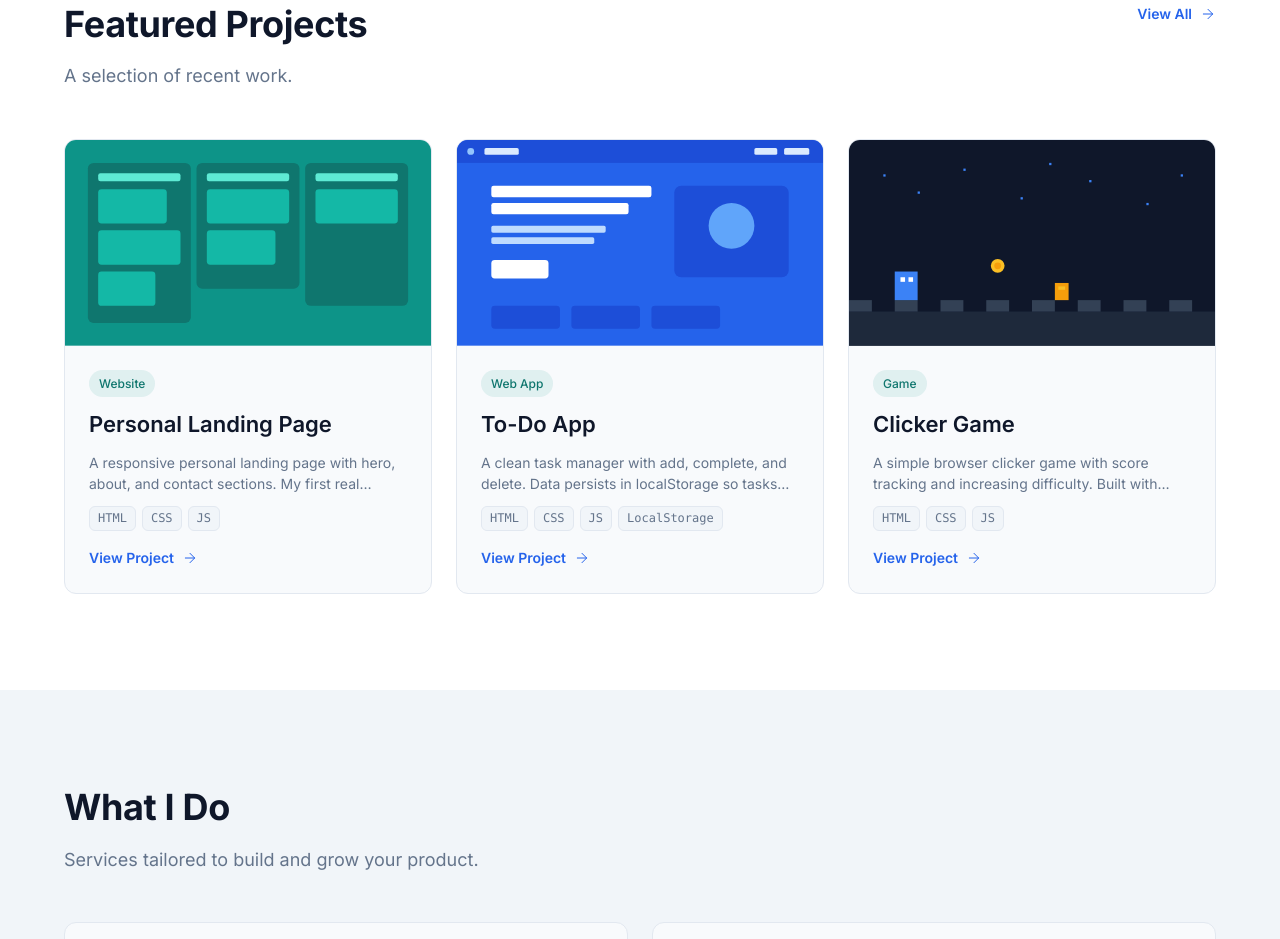
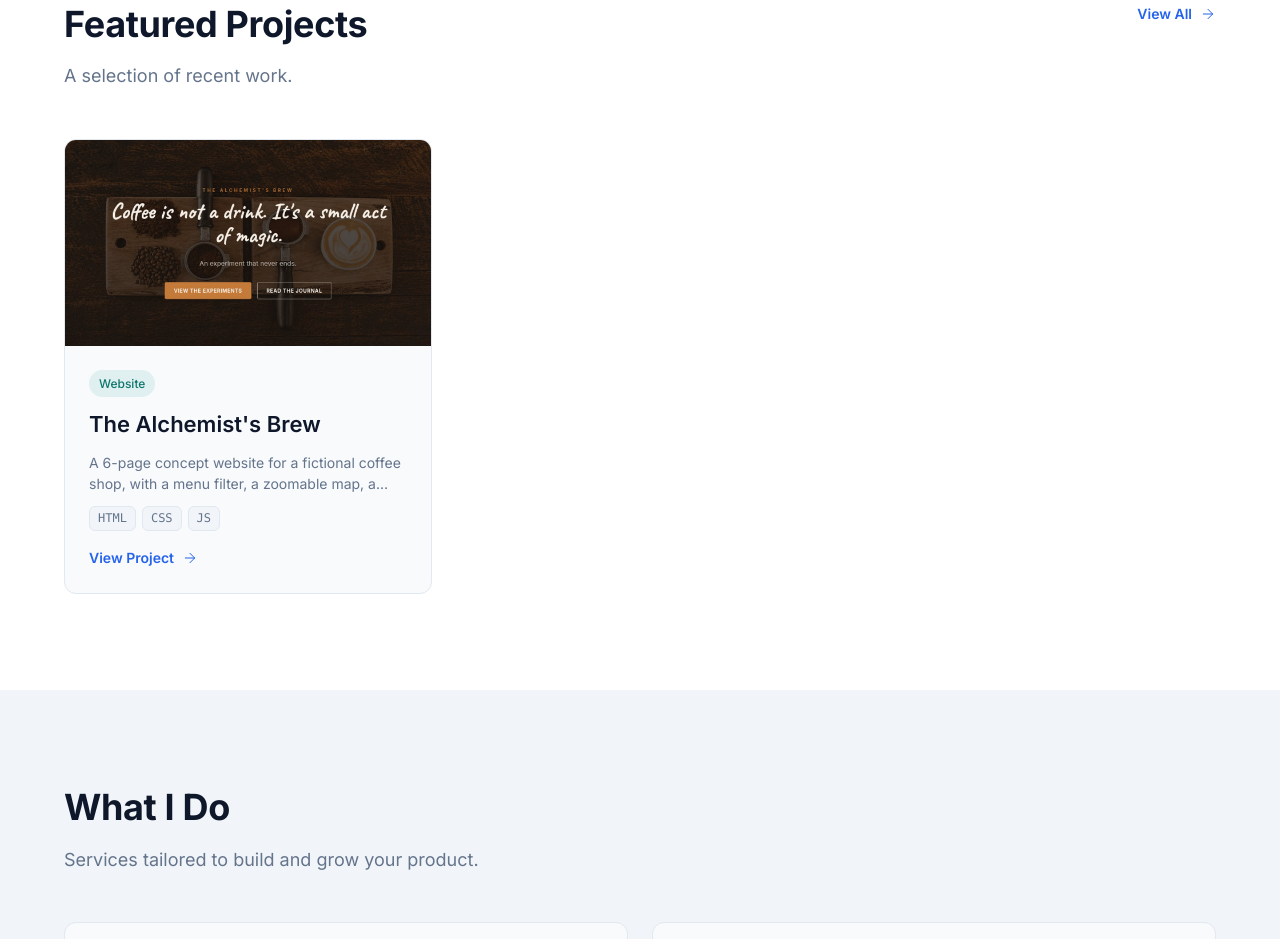
Before and after one commit to NainNaqvi-dev/Portfolio-website, a plain HTML site: page index.html in a window 1280 px wide. Shown: the part 1022-1961 px from the top of the page. Drawn offline with Linux system fonts and the light colour scheme.

Commit message:
Add files via upload

```diff
--- a/index.html
+++ b/index.html
@@ -310,67 +310,21 @@
         <!-- Project cards -->
         <div class="card-grid">
 
-
-          <!-- Project 1: Personal Landing Page -->
+          <!-- Project 1: The Alchemist's Brew -->
 <article class="card project-card reveal">
   <div class="project-card__media">
-    <svg viewBox="0 0 640 360" preserveAspectRatio="xMidYMid slice" role="img" aria-label="Personal Landing Page preview"><use href="#img-taskflow"/></svg>
+    <img src="alchemists-brew-preview.jpg" width="1280" height="720" alt="The Alchemist's Brew home page: a coffee-shop concept website with a hero photo of coffee beans, an espresso portafilter and a latte" style="width:100%;height:100%;object-fit:cover;display:block;" loading="lazy">
   </div>
   <div class="project-card__body">
     <span class="tag">Website</span>
-    <h3 class="h4">Personal Landing Page</h3>
-    <p class="small text-muted clamp-2">A responsive personal landing page with hero, about, and contact sections. My first real project — built with plain HTML, CSS, and vanilla JS.</p>
+    <h3 class="h4">The Alchemist's Brew</h3>
+    <p class="small text-muted clamp-2">A 6-page concept website for a fictional coffee shop, with a menu filter, a zoomable map, a guestbook and a daily guessing game. Built with plain HTML, CSS, and vanilla JS.</p>
     <div class="tech-badges">
       <span class="tech-badge">HTML</span>
       <span class="tech-badge">CSS</span>
       <span class="tech-badge">JS</span>
     </div>
     <a href="project1.html" class="btn-text">
-      View Project
-      <svg class="icon icon-sm" aria-hidden="true"><use href="#i-arrow-right"/></svg>
-    </a>
-  </div>
-</article>
-
-
-          <!-- Project 2: To-Do App -->
-<article class="card project-card reveal">
-  <div class="project-card__media">
-    <svg viewBox="0 0 640 360" preserveAspectRatio="xMidYMid slice" role="img" aria-label="To-Do App preview"><use href="#img-lumen"/></svg>
-  </div>
-  <div class="project-card__body">
-    <span class="tag">Web App</span>
-    <h3 class="h4">To-Do App</h3>
-    <p class="small text-muted clamp-2">A clean task manager with add, complete, and delete. Data persists in localStorage so tasks survive refresh.</p>
-    <div class="tech-badges">
-      <span class="tech-badge">HTML</span>
-      <span class="tech-badge">CSS</span>
-      <span class="tech-badge">JS</span>
-      <span class="tech-badge">LocalStorage</span>
-    </div>
-    <a href="#" class="btn-text">
-      View Project
-      <svg class="icon icon-sm" aria-hidden="true"><use href="#i-arrow-right"/></svg>
-    </a>
-  </div>
-</article>
-
-
-    <!-- Project 3: Clicker Game -->
-<article class="card project-card reveal">
-  <div class="project-card__media">
-    <svg viewBox="0 0 640 360" preserveAspectRatio="xMidYMid slice" role="img" aria-label="Clicker Game preview"><use href="#img-pixelrunner"/></svg>
-  </div>
-  <div class="project-card__body">
-    <span class="tag">Game</span>
-    <h3 class="h4">Clicker Game</h3>
-    <p class="small text-muted clamp-2">A simple browser clicker game with score tracking and increasing difficulty. Built with vanilla JavaScript.</p>
-    <div class="tech-badges">
-      <span class="tech-badge">HTML</span>
-      <span class="tech-badge">CSS</span>
-      <span class="tech-badge">JS</span>
-    </div>
-    <a href="#" class="btn-text">
       View Project
       <svg class="icon icon-sm" aria-hidden="true"><use href="#i-arrow-right"/></svg>
     </a>
```
